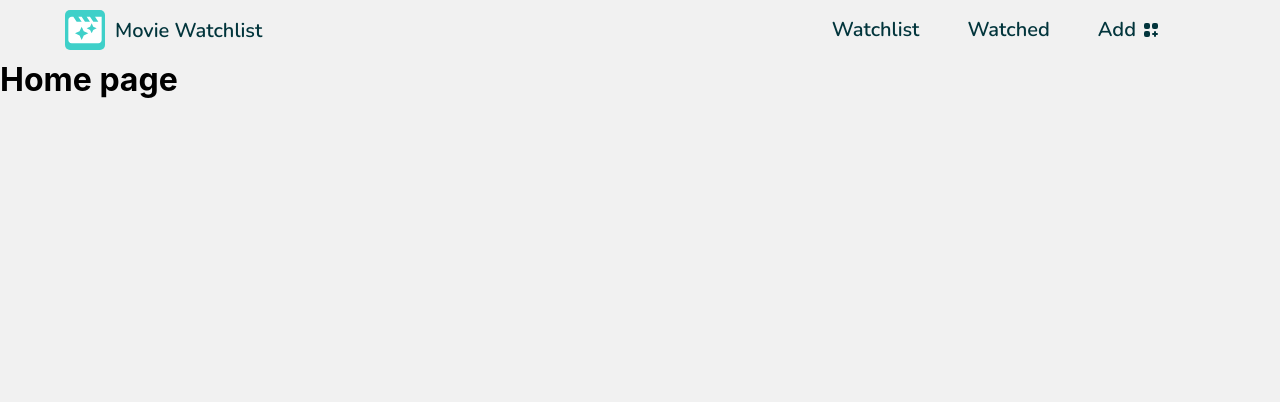
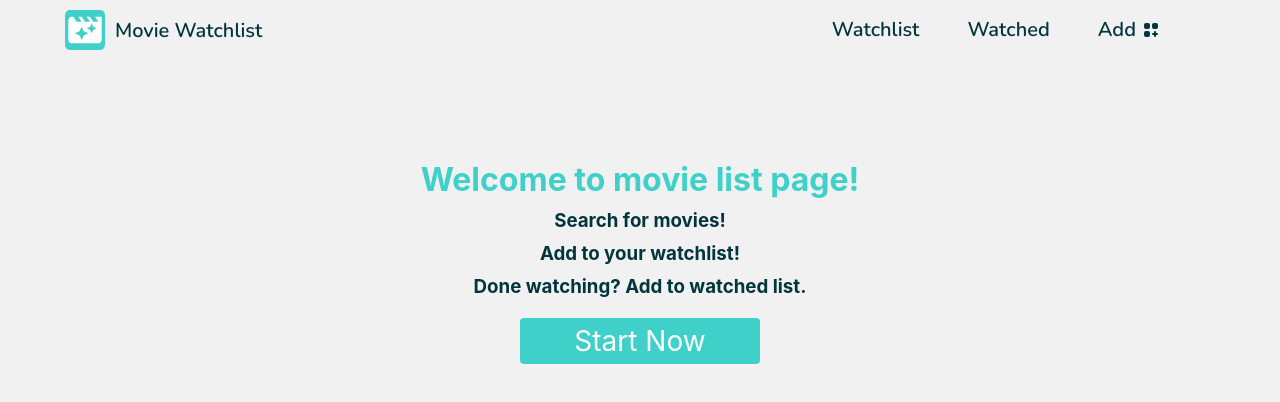
Before and after one commit to iamEJ/movie-list, a React (Create React App) app: page / in a window 1280 px wide. Shown: the top 402 px of the page. Built offline with nearby package versions, Linux system fonts and the light colour scheme.

Commit message:
mini home page

```diff
--- a/src/components/Home.js
+++ b/src/components/Home.js
@@ -1,11 +1,73 @@
-import React from "react";
+import { Link } from "react-router-dom";
+import styled from "styled-components";
 
 function Home() {
   return (
-    <div>
-      <h1>Home page</h1>
-    </div>
+    <Wrapper>
+      <h1>Welcome to movie list page!</h1>
+      <h3>Search for movies!</h3>
+      <h3>Add to your watchlist!</h3>
+      <h3>Done watching? Add to watched list.</h3>
+      <Link to="/add">
+        <span>Start Now </span>
+      </Link>
+    </Wrapper>
   );
 }
 
+const Wrapper = styled.main`
+  text-align: center;
+  margin-top: 100px;
+
+  h1 {
+    color: #3fd0c9;
+  }
+
+  h3 {
+    color: #02353c;
+    margin-top: 10px;
+  }
+
+  a {
+    display: block;
+    margin: 0 auto;
+    margin-top: 20px;
+    border-radius: 4px;
+    background-color: #3fd0c9;
+    border: none;
+    color: #ffffff;
+    text-align: center;
+    font-size: 28px;
+    padding: 6px 20px;
+    width: 200px;
+    transition: all 0.5s;
+    cursor: pointer;
+  }
+
+  a span {
+    cursor: pointer;
+    display: inline-block;
+    position: relative;
+    transition: 0.5s;
+  }
+
+  a span:after {
+    content: "🎥";
+    position: absolute;
+    opacity: 0;
+    top: 0;
+    right: -20px;
+    transition: 0.5s;
+  }
+
+  a:hover span {
+    padding-right: 50px;
+  }
+
+  a:hover span:after {
+    opacity: 1;
+    right: 0;
+  }
+`;
+
 export default Home;
--- a/src/components/SingleMovie.js
+++ b/src/components/SingleMovie.js
@@ -10,6 +10,7 @@ function SingleMovie() {
 
   useEffect(() => {
     getSingleMovieInfo();
+    // eslint-disable-next-line
   }, []);
 
   const getSingleMovieInfo = async () => {
```
